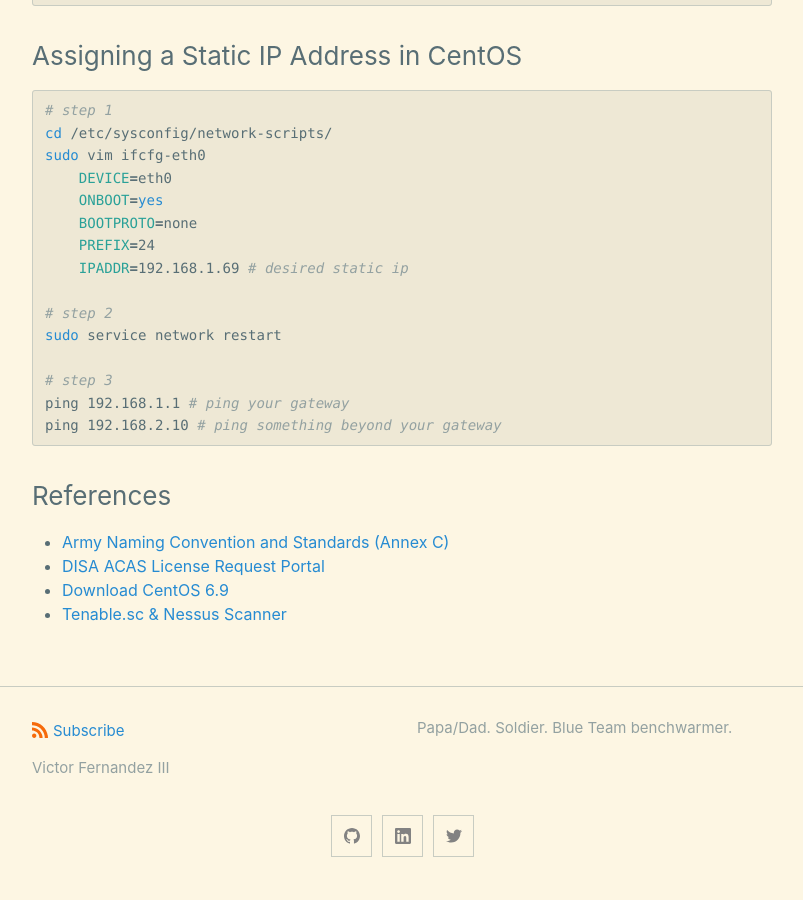
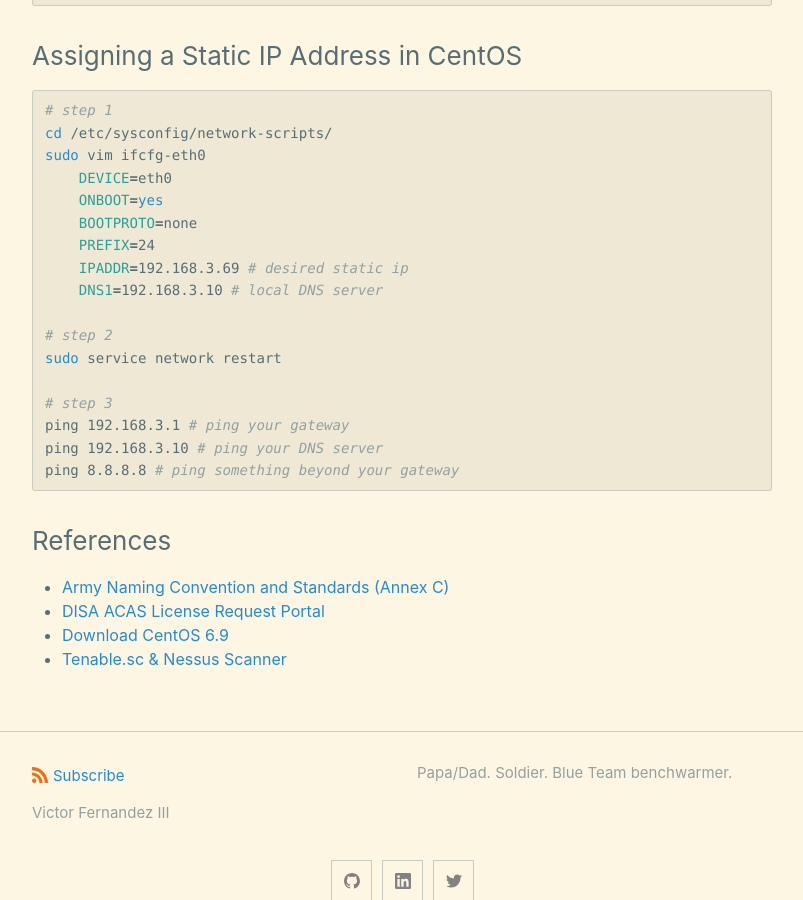
Before and after one commit to cyberphor/blog, a Jekyll site: the page built from _posts/guides/2019-06-12-nessus-deployment-guide.md, in a window 1280 px wide and 900 px high, scrolled down 2174 px. Shown: the whole window, without its empty margins (238-1041 px from the left). Built offline with Jekyll 4.4.1, drawn with Linux system fonts in a browser that asks for light colours; some of the changed text lies outside the part shown.

Commit message:
Update 2019-06-12-nessus-deployment-guide.md

````diff
--- a/_posts/guides/2019-06-12-nessus-deployment-guide.md
+++ b/_posts/guides/2019-06-12-nessus-deployment-guide.md
@@ -17,7 +17,7 @@ subcategory: guides
 ### Deploying Tenable.sc and Nessus
 1. Identify a hostname for your Tenable.sc server
 2. Request a Tenable.sc license (option 1: [DISA ACAS License Request Portal](https://disa.deps.mil/ext/cop/mae/netops/acas/Requests/index.aspx#/))
-3. Install the [CentOS 6.9](http://archive.kernel.org/centos-vault/6.9/isos/x86_64/CentOS-6.9-x86_64-LiveDVD.iso) operating system ([change the hostname](#how-to-change-the-hostname-in-centos) and [configure a static IP address](#how-to-assign-a-static-ip-address-in-centos))
+3. Install the [CentOS 6.9](http://archive.kernel.org/centos-vault/6.9/isos/x86_64/CentOS-6.9-x86_64-LiveDVD.iso) operating system ([change the hostname](#how-to-change-the-hostname-in-centos), [configure a static IP address](#how-to-assign-a-static-ip-address-in-centos), and specify a DNS server)
 4. Download, install, and start the [Tenable.sc & Nessus Scanner](https://patches.csd.disa.mil/CollectionInfo.aspx) binaries on the same machine you installed CentOS
     ```
     sudo mkdir /opt/downloads/
@@ -95,14 +95,16 @@ sudo vim ifcfg-eth0
     ONBOOT=yes
     BOOTPROTO=none
     PREFIX=24
-    IPADDR=192.168.1.69 # desired static ip
+    IPADDR=192.168.3.69 # desired static ip
+    DNS1=192.168.3.10 # local DNS server
 
 # step 2
 sudo service network restart
 
 # step 3
-ping 192.168.1.1 # ping your gateway
-ping 192.168.2.10 # ping something beyond your gateway
+ping 192.168.3.1 # ping your gateway
+ping 192.168.3.10 # ping your DNS server
+ping 8.8.8.8 # ping something beyond your gateway
 ```
 
 ### References
````
